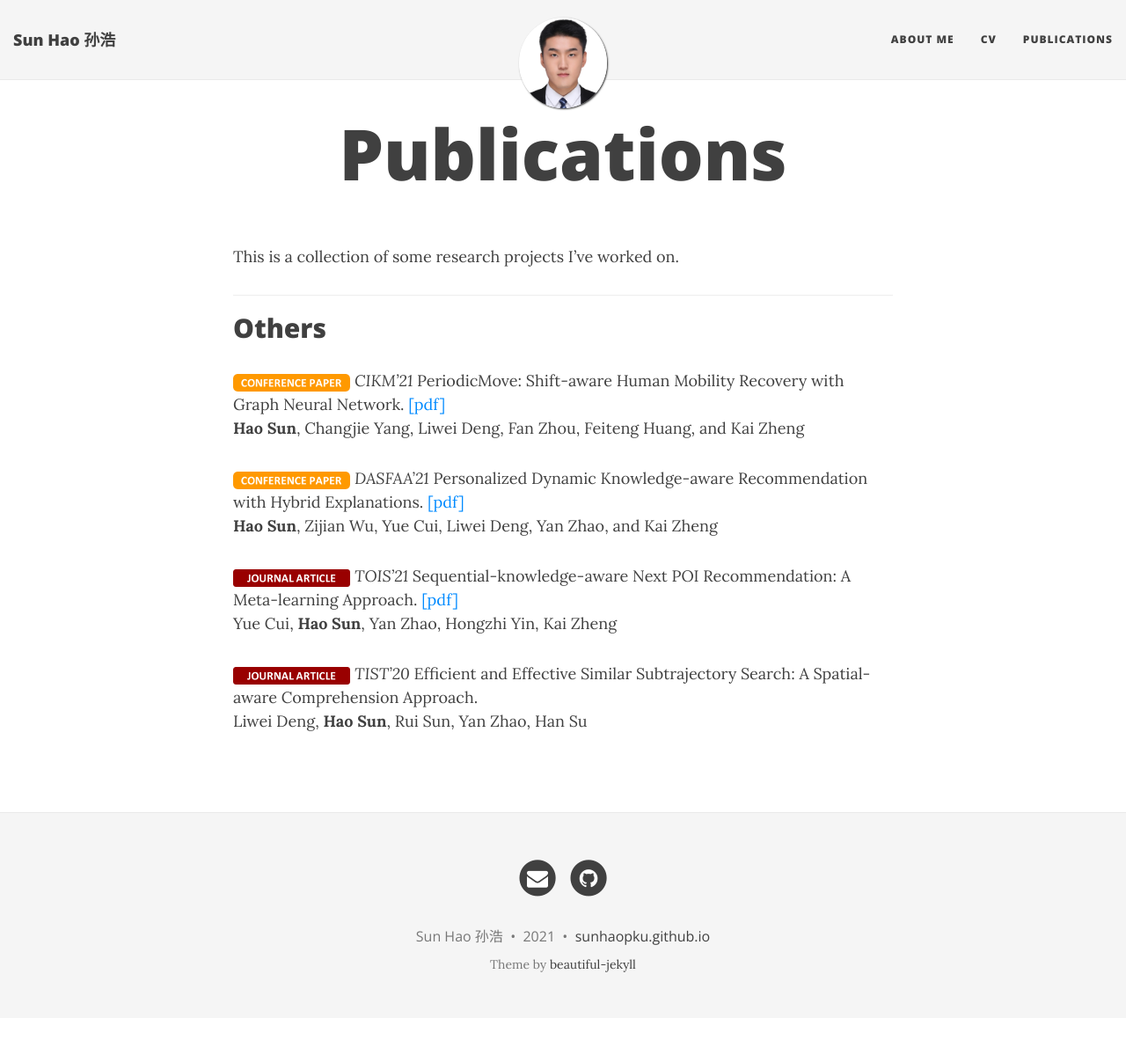
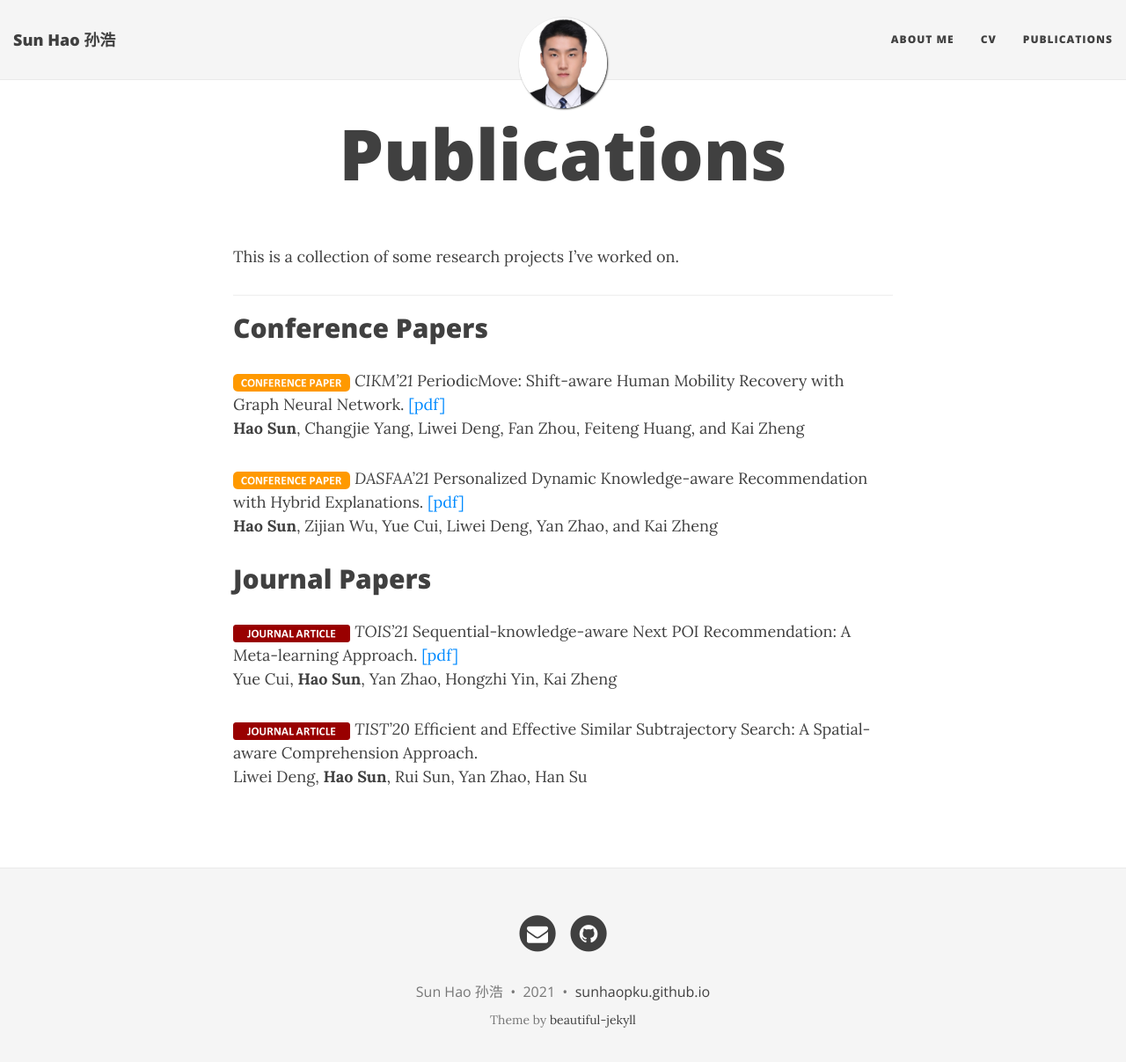
Before and after one commit to sunhaopku/sunhaopku.github.io, a Jekyll site: the page built from publications.md, in a window 1280 px wide and 1220 px high. Shown: the top 1207 px of the window at 88% size. Built offline with Jekyll 4.4.1, drawn with Linux system fonts in a browser that asks for light colours; nearby versions of some CDN libraries.

Commit message:
Update publications.md

```diff
--- a/publications.md
+++ b/publications.md
@@ -9,7 +9,7 @@ This is a collection of some research projects I've worked on.
 
 
 ---
-## Others
+## Conference Papers
 
 <img src="../img/conference-paper.png" height="20px">
 *CIKM'21* PeriodicMove: Shift-aware Human Mobility Recovery with Graph Neural Network. [[pdf]](resources/cikm_2021_sun.pdf) \\
@@ -19,6 +19,8 @@ This is a collection of some research projects I've worked on.
 *DASFAA'21* Personalized Dynamic Knowledge-aware Recommendation with Hybrid Explanations. [[pdf]](resources/dasfaa_2021_sun.pdf)\\
 **Hao Sun**, Zijian Wu, Yue Cui, Liwei Deng, Yan Zhao, and Kai Zheng
 
+## Journal Papers
+
 <img src="../img/journal-article.png" height="20px">
 *TOIS'21* Sequential-knowledge-aware Next POI Recommendation: A Meta-learning Approach. [[pdf]](resources/tois_2021_cui.pdf)  \\
 Yue Cui, **Hao Sun**, Yan Zhao, Hongzhi Yin, Kai Zheng
```
